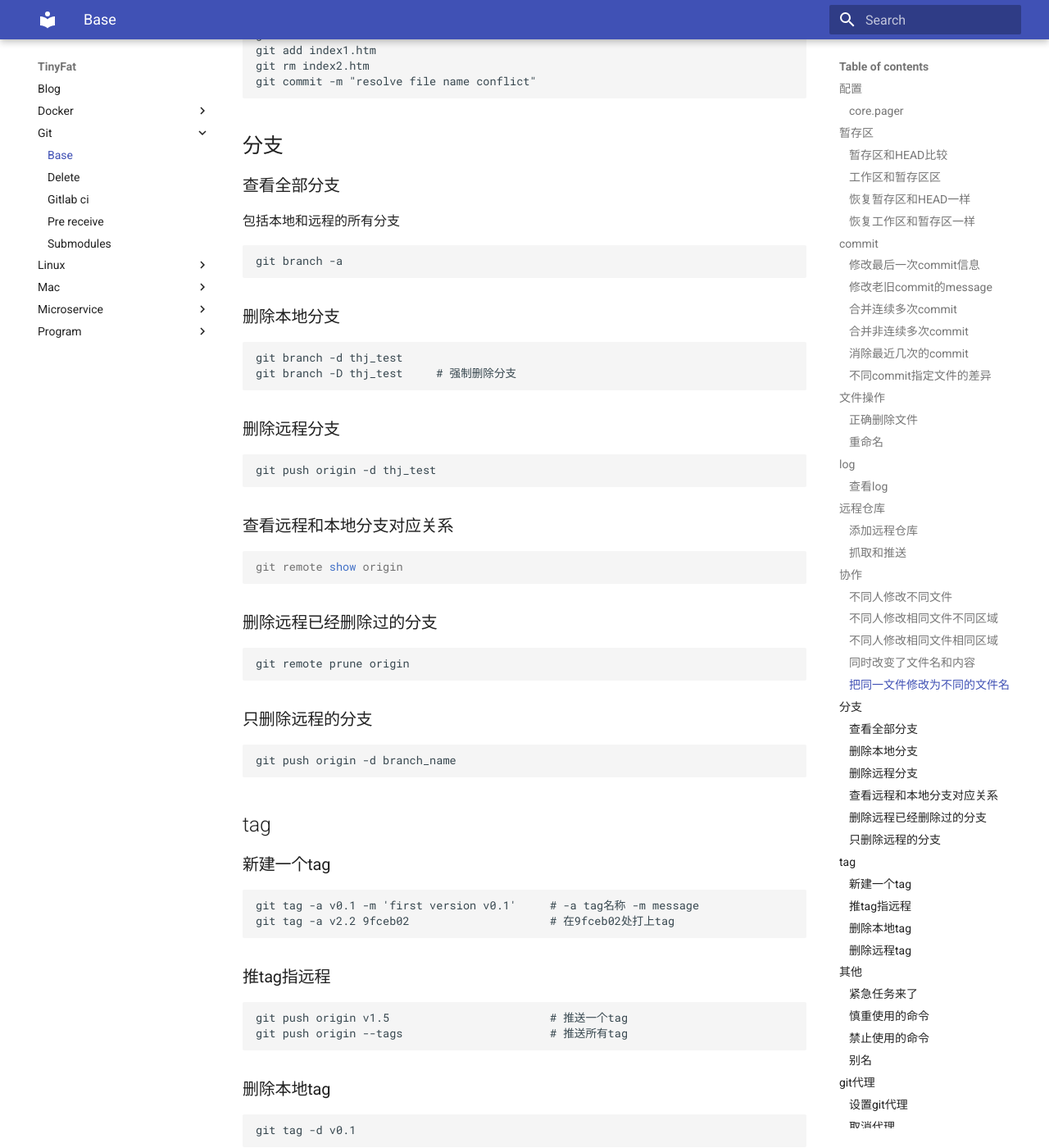
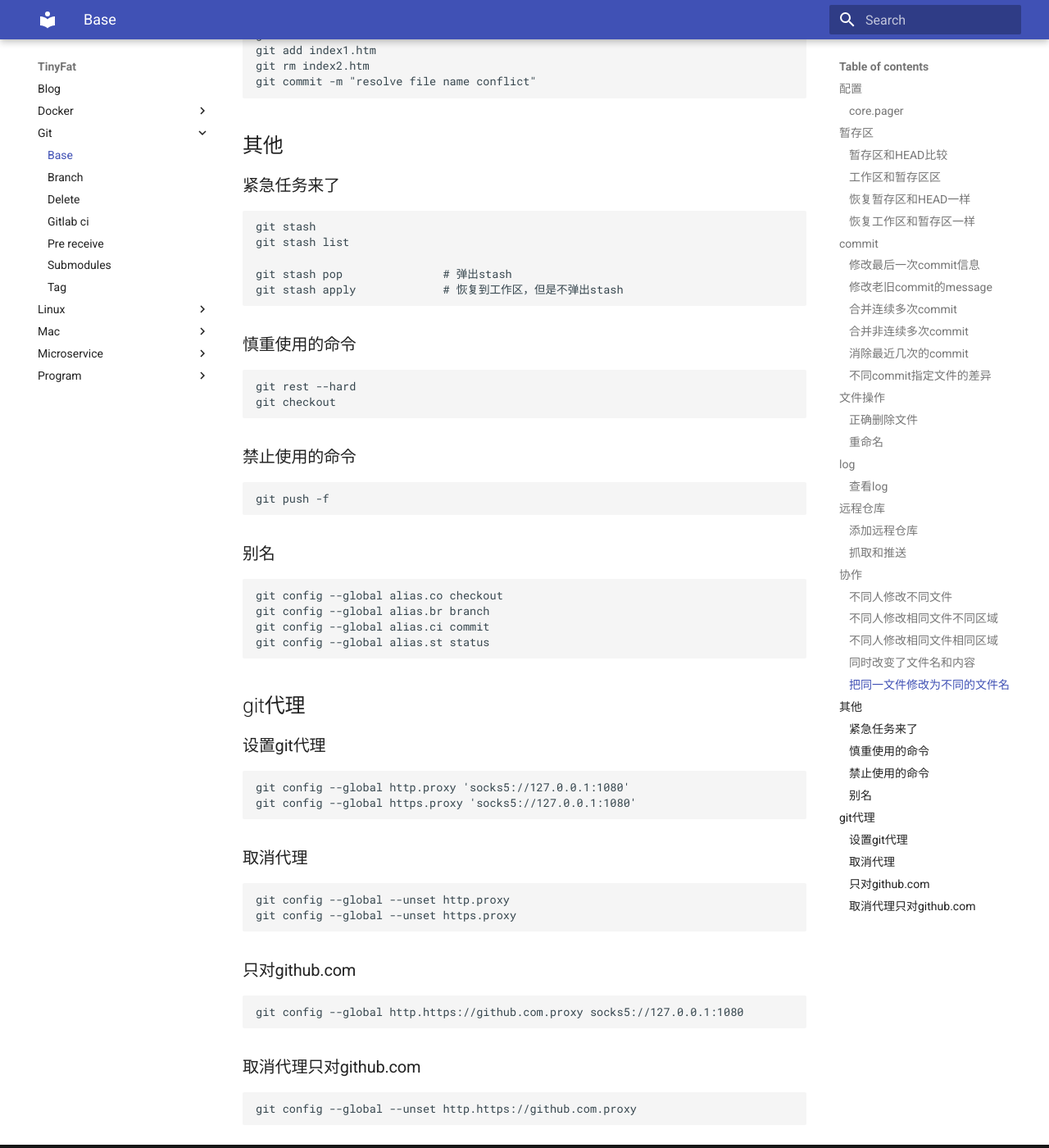
Before and after one commit to thj8/blog, an MkDocs documentation site: the page built from docs/Git/base.md, in a window 1280 px wide and 1400 px high, scrolled down 3944 px. Shown: the whole window at 82% size. Built offline with MkDocs 1.6.1 and Material for MkDocs 9.7.7, drawn with Linux system fonts in a browser that asks for light colours; some of the changed text lies outside the part shown.

Commit message:
new branch and tag

````diff
--- a/docs/Git/base.md
+++ b/docs/Git/base.md
@@ -176,73 +176,6 @@
 git commit -m "resolve file name conflict"
 ```
 
-## 分支
-
-### 查看全部分支
-包括本地和远程的所有分支
-
-```
-git branch -a
-```
-
-### 删除本地分支
-
-```
-git branch -d thj_test
-git branch -D thj_test     # 强制删除分支
-```
-
-### 删除远程分支
-
-```
-git push origin -d thj_test
-```
-
-### 查看远程和本地分支对应关系
-
-```
-git remote show origin
-```
-
-### 删除远程已经删除过的分支
-
-```
-git remote prune origin
-```
-
-### 只删除远程的分支
-
-```
-git push origin -d branch_name
-```
-
-## tag
-### 新建一个tag
-
-```
-git tag -a v0.1 -m 'first version v0.1'     # -a tag名称 -m message
-git tag -a v2.2 9fceb02                     # 在9fceb02处打上tag
-```
-
-### 推tag指远程
-
-```
-git push origin v1.5                        # 推送一个tag
-git push origin --tags                      # 推送所有tag
-```
-
-### 删除本地tag
-
-```
-git tag -d v0.1
-```
-
-### 删除远程tag
-
-```
-git push origin -d tag v0.1
-```
-
 ## 其他
 ### 紧急任务来了
 
````
Also changed, not shown: docs/Git/branch.md (added, +39 -0 lines), docs/Git/tag.md (added, +55 -0 lines).
